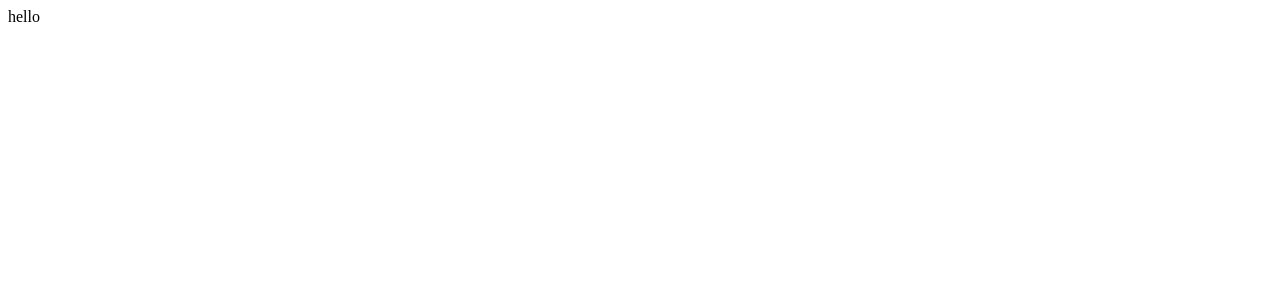
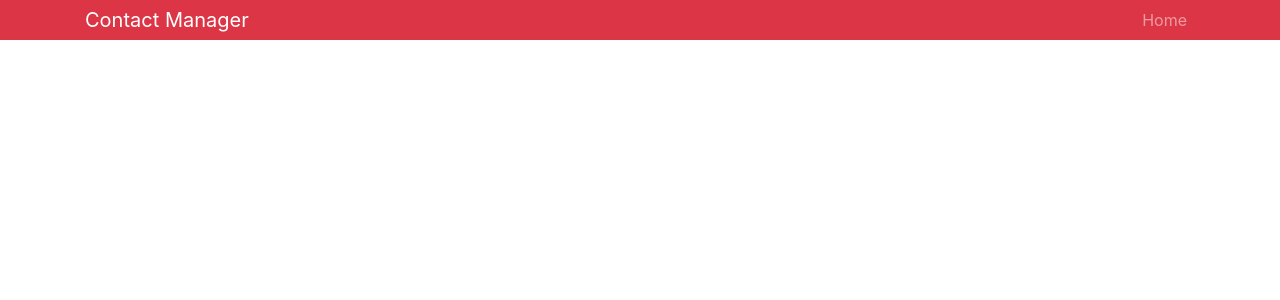
Before and after one commit to ehmusman/contact-manager, a React (Create React App) app: page / in a window 1280 px wide. Shown: the top 300 px of the page. Built offline with nearby package versions, Linux system fonts and the light colour scheme.

Commit message:
header is completed

```diff
--- a/src/App.js
+++ b/src/App.js
@@ -1,11 +1,17 @@
+import React, { Component } from 'react'
+import Header from './components/layout/Header'
+
+import '../node_modules/bootstrap/dist/css/bootstrap.min.css'
+
+class App extends Component {
+  render() {
+    return (
+      <div>
+        <Header />
+      </div>
+    )
+  }
+}
 
 
-function App() {
-  return (
-    <div className="App">
-      hello
-    </div>
-  );
-}
-
 export default App;
--- /dev/null
+++ b/src/components/layout/Header.js
@@ -0,0 +1,26 @@
+import React, { Component } from 'react'
+
+class Header extends Component {
+    render() {
+        return (
+            <nav className="navbar navbar-expand-sm navbar-dark bg-danger mb-3 py-0">
+                <div className='container'>
+                    <a href="/" className="navbar-brand">
+                        Contact Manager
+                    </a>
+                    <div>
+                        <ul className="navbar-nav mr-auto">
+                            <li className="nav-item">
+                                <a href="/" className="nav-link">
+                                    Home
+                                </a>
+                            </li>
+                        </ul>
+                    </div>
+                </div>
+            </nav>
+        )
+    }
+}
+
+export default Header;
```
